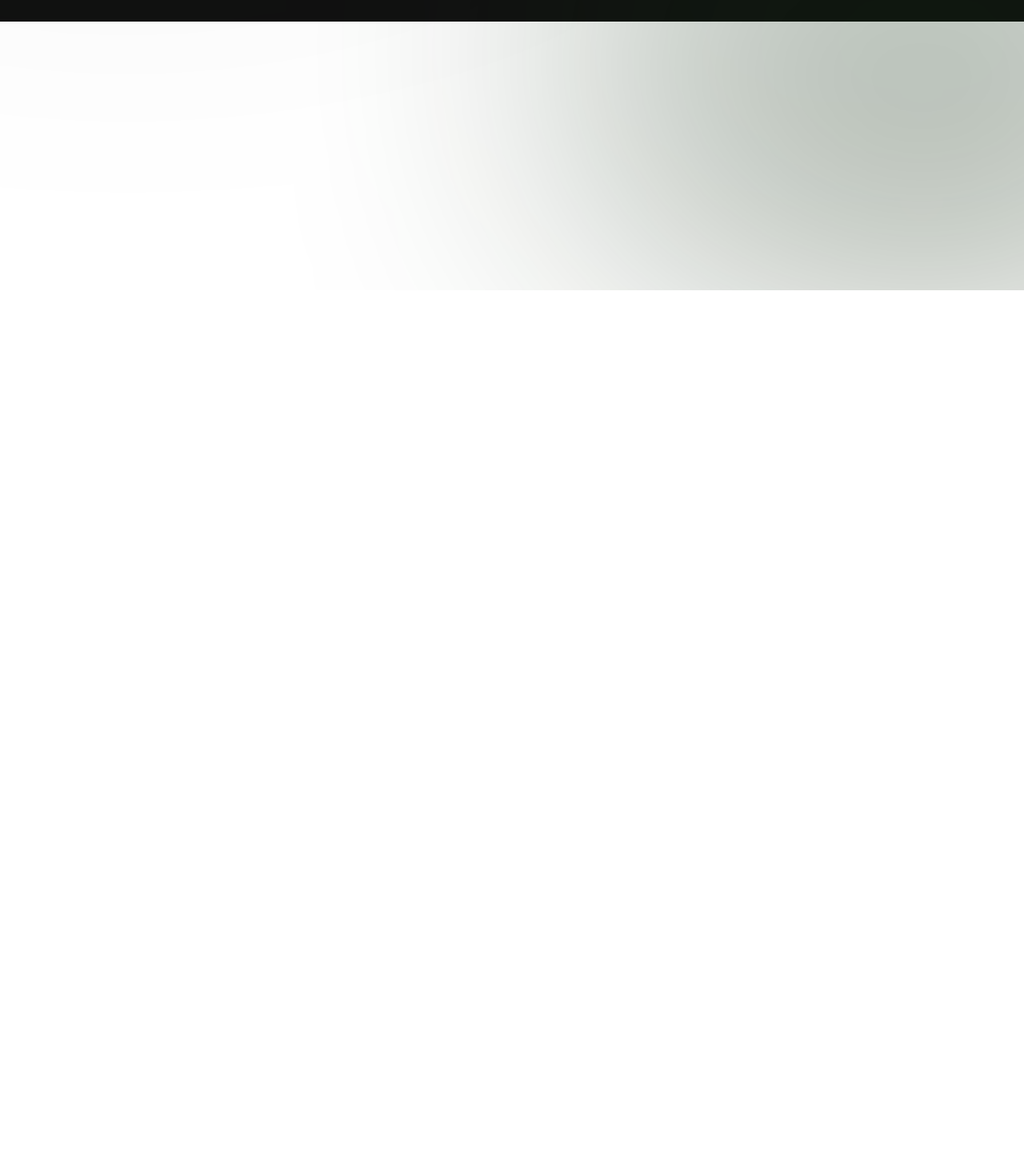
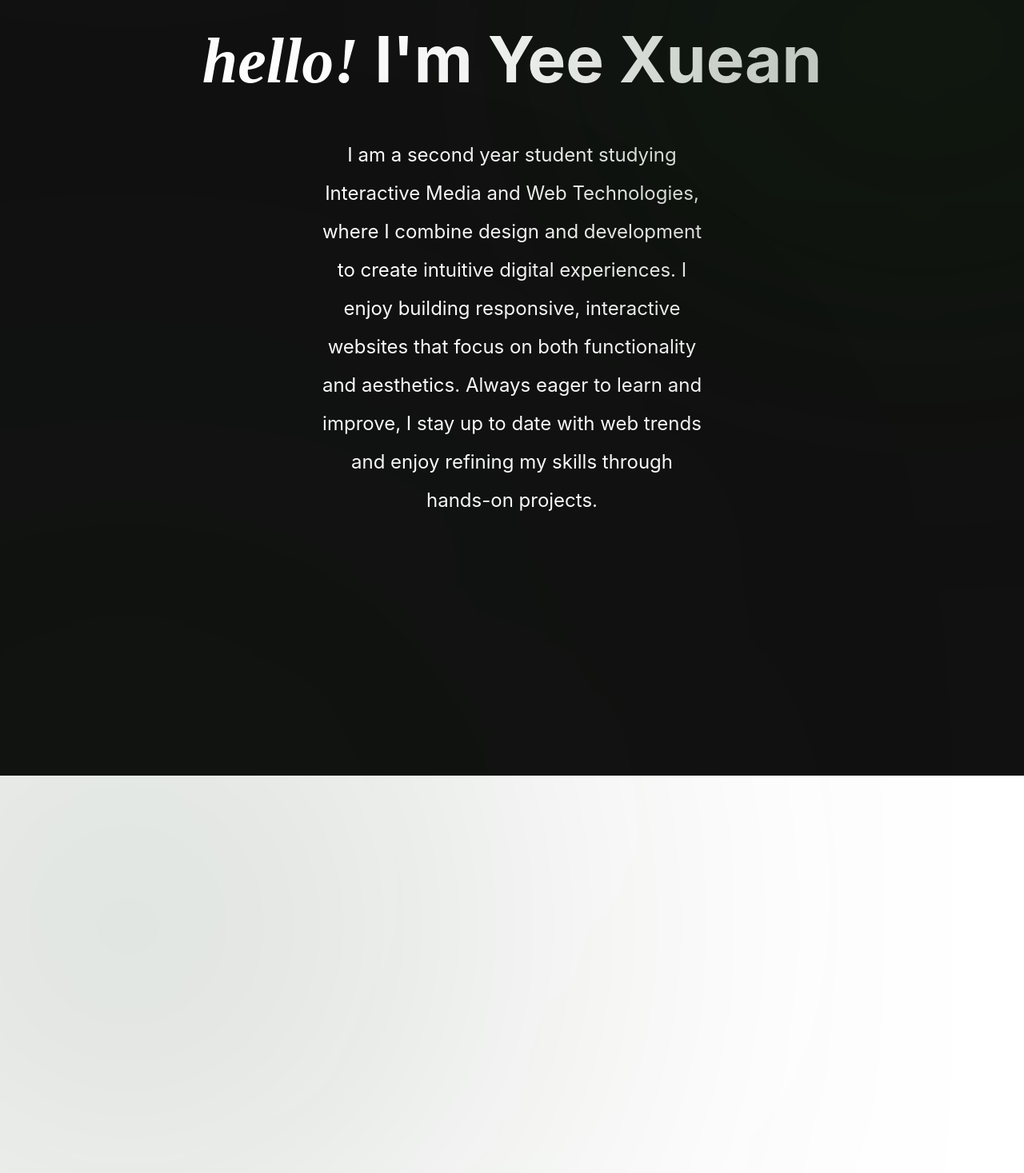
Before and after one commit to yeexuean/portfolio_2025, a React (Vite) app in the folder portfolio-2025/: page / in a window 1280 px wide. Shown: the part 877-2344 px from the top of the page at 80% size. Before the commit the page ends 1240 px from the top, so only its background shows below. Built offline with nearby package versions, Linux system fonts and the light colour scheme; a web font is replaced by a local one.

Commit message:
about me intro

```diff
--- a/portfolio-2025/src/App.jsx
+++ b/portfolio-2025/src/App.jsx
@@ -1,12 +1,14 @@
 import styles from "./App.module.css";
 import { Navbar } from "./components/Navbar/Navbar";
 import { Hero } from "./components/Hero/Hero";
+import { About } from "./components/About/About";
 
 function App() {
   return (
     <div className={styles.App}>
       <Navbar />;
       <Hero />
+      <About />
     </div>
   );
 }
--- a/portfolio-2025/src/App.module.css
+++ b/portfolio-2025/src/App.module.css
@@ -4,4 +4,5 @@
   background-color: var(--color-bg);
   width: 100%;
   height: 100%;
+  overflow: hidden;
 }
--- /dev/null
+++ b/portfolio-2025/src/components/About/About.jsx
@@ -0,0 +1,24 @@
+import React from "react";
+import { getImageUrl } from "../../utils";
+import styles from "./About.module.css";
+
+export const About = () => {
+  return (
+    <section className={styles.container}>
+      <div className={styles.content}>
+        <h1>
+          hello! <span>I'm Yee Xuean</span>
+        </h1>
+        <p className={styles.about}>
+          I am a second year student studying Interactive Media and Web
+          Technologies, where I combine design and development to create
+          intuitive digital experiences. I enjoy building responsive,
+          interactive websites that focus on both functionality and aesthetics.
+          Always eager to learn and improve, I stay up to date with web trends
+          and enjoy refining my skills through hands-on projects.
+        </p>
+        <div className={styles.blur} />
+      </div>
+    </section>
+  );
+};
--- /dev/null
+++ b/portfolio-2025/src/components/About/About.module.css
@@ -0,0 +1,52 @@
+@import "../../vars.css";
+
+.container {
+  display: flex;
+  justify-content: center;
+}
+
+.content {
+  display: flex;
+  justify-content: center;
+  align-items: center;
+  flex-direction: column;
+}
+
+h1 {
+  font-family: var(--font-serif);
+  color: var(--color-text);
+  font-style: italic;
+  font-size: 5rem;
+}
+
+h1 span {
+  font-family: var(--font-sans-serif);
+  font-style: normal;
+}
+
+.about {
+  margin: 3rem 25rem;
+  margin-bottom: 20rem;
+  font-family: var(--font-sans-serif);
+  font-size: 1.5rem;
+  color: var(--color-text);
+  line-height: 3rem;
+  text-align: center;
+}
+
+.blur {
+  position: absolute;
+  width: 55vw;
+  height: 60vw;
+  min-width: 300px;
+  min-height: 350px;
+  top: 1600px;
+  left: -15vw;
+  border-radius: 700px;
+  background: linear-gradient(
+    rgba(15, 56, 30, 0.2) 10%,
+    rgba(var(--color-border-dark), 0.4) 100%
+  );
+  filter: blur(300px);
+  z-index: 0;
+}
--- a/portfolio-2025/src/components/Hero/Hero.module.css
+++ b/portfolio-2025/src/components/Hero/Hero.module.css
@@ -29,6 +29,7 @@
   gap: 1rem; /*space between the text and mouse*/
 }
 .scrollText {
+  font-family: var(--font-sans-serif);
   font-size: 1rem;
   font-weight: 600;
   color: var(--color-text);
@@ -106,3 +107,7 @@
   filter: blur(150px);
   z-index: 0;
 }
+@media screen and (max-width: 768px);
+.profile-pic {
+  width: 30%;
+}
--- a/portfolio-2025/src/components/Navbar/Navbar.module.css
+++ b/portfolio-2025/src/components/Navbar/Navbar.module.css
@@ -7,11 +7,12 @@
   justify-content: space-between;
   padding-top: 5%;
   z-index: 2;
-  margin: 0 5%;
+  margin: 0 10%;
 }
 
 .title {
-  font: var(--font-serif);
+  font-family: var(--font-sans-serif);
+  font-style: italic;
   font-size: 1rem;
   font-weight: 700;
   text-decoration: none;
@@ -33,6 +34,7 @@
 }
 
 .menuItems a {
+  font-family: var(--font-sans-serif);
   font-size: 1rem;
   font-weight: 700;
   text-transform: uppercase;
@@ -40,7 +42,7 @@
   text-decoration: none;
 }
 
-@media screen and (max-width: 1000px) {
+@media screen and (max-width: 768px) {
   .navbar {
     flex-direction: column;
     align-items: flex-start;
--- a/portfolio-2025/src/index.css
+++ b/portfolio-2025/src/index.css
@@ -3,6 +3,7 @@
   margin: 0;
   padding: 0;
   font-family: var(--font-sans-serif), Arial, Helvetica, sans-serif;
+  font-family: var(--font-serif), "Times New Roman", Times, serif;
 }
 
 html {
```
Also changed, not shown: portfolio-2025/src/components/skills/Skills.jsx (added), portfolio-2025/src/components/skills/Skills.module.css (added).
